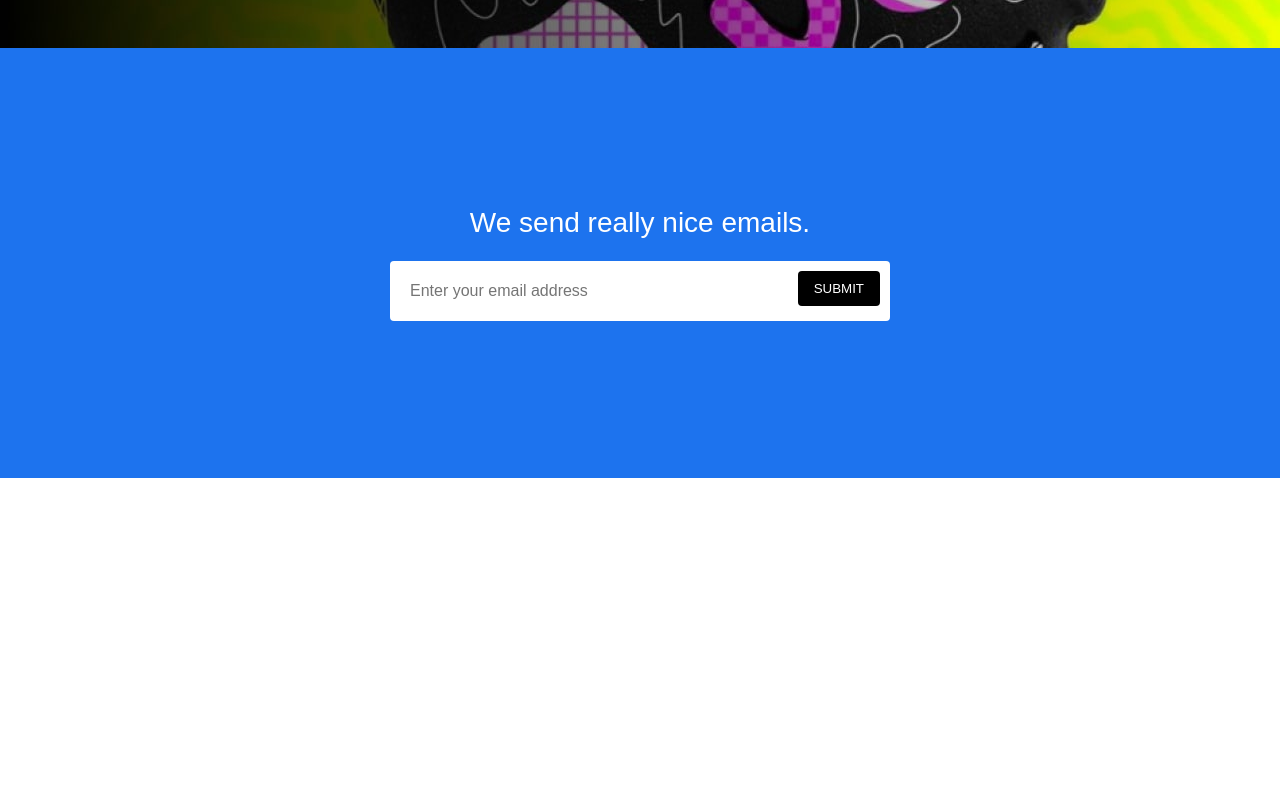
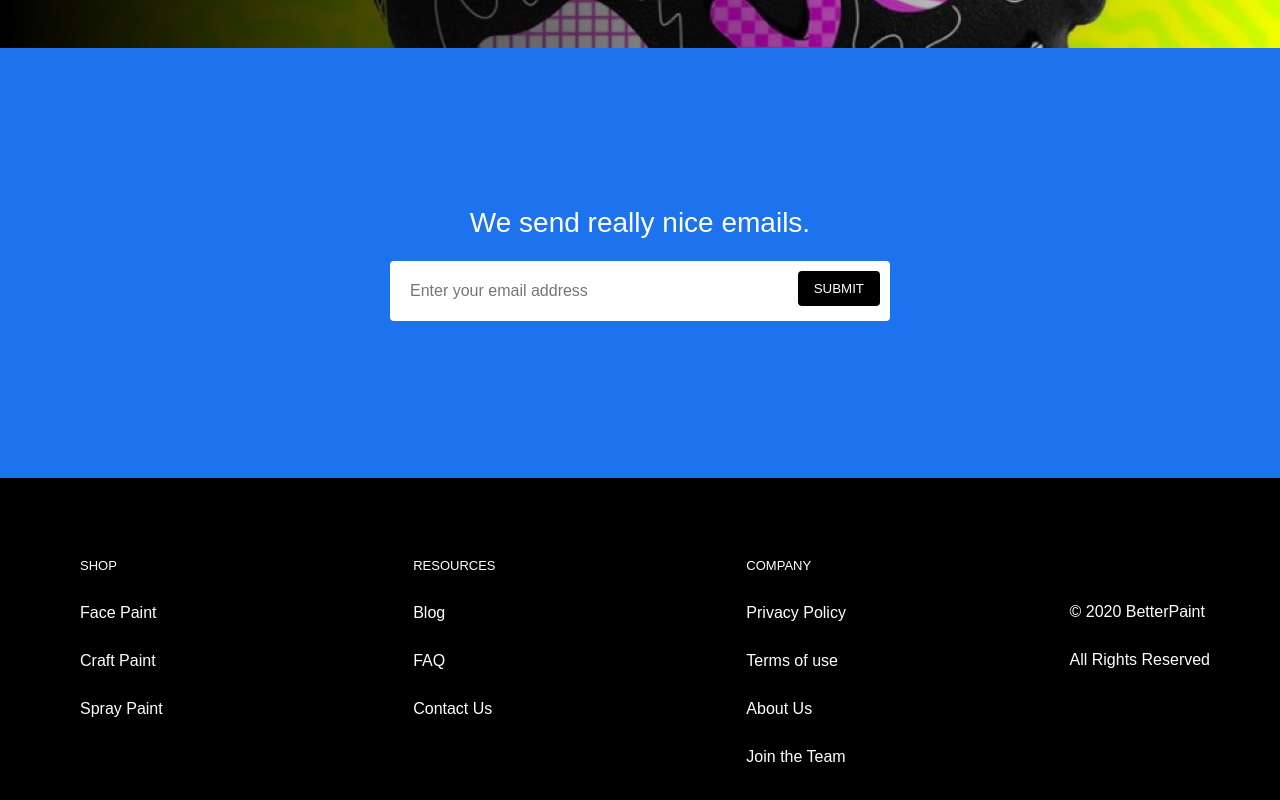
Before and after one commit to josemariogutierrez/landing-page-app, a Next.js app: page / in a window 1280 px wide. Shown: the part 482-1282 px from the top of the page. Before the commit the page ends 960 px from the top, so only its background shows below. Built offline with nearby package versions, Linux system fonts and the light colour scheme; a web font is replaced by a local one.

Commit message:
Add footer section

```diff
--- a/pages/index.js
+++ b/pages/index.js
@@ -1,4 +1,4 @@
-import { Header, Hero, MailForm } from '../sections';
+import { Header, Hero, MailForm, Footer } from '../sections';
 import Head from 'next/head'
 
 const Home = ()=> {
@@ -14,6 +14,7 @@ const Home = ()=> {
         <Header></Header>
         <Hero></Hero>
         <MailForm></MailForm>
+        <Footer></Footer>
       </main>
     </>
   )
--- /dev/null
+++ b/sections/Footer/Footer.js
@@ -0,0 +1,44 @@
+import styles from './Footer.module.scss'
+
+const Footer = () => {
+  return (
+    <footer className={styles.footer}>
+      <div className={`container ${styles.footerRow}`}>
+        <div className={`${styles.footerColumn}`}>
+          <p className={styles.columnTitle}>Shop</p>
+          <ul className={styles.links}>
+            <li className={styles.listItem}><a href="/">Face Paint</a></li>
+            <li className={styles.listItem}><a href="/">Craft Paint</a></li>
+            <li className={styles.listItem}><a href="/">Spray Paint</a></li>
+          </ul>
+        </div>
+        <div className={`${styles.footerColumn}`}>
+          <p className={styles.columnTitle}>Resources</p>
+          <ul className={styles.links}>
+            <li className={styles.listItem}><a href="/">Blog</a></li>
+            <li className={styles.listItem}><a href="/">FAQ</a></li>
+            <li className={styles.listItem}><a href="/">Contact Us</a></li>
+          </ul>
+        </div>
+        <div className={`${styles.footerColumn}`}>
+          <p className={styles.columnTitle}>Company</p>
+          <ul className={styles.links}>
+            <li className={styles.listItem}><a href="/">Privacy Policy</a></li>
+            <li className={styles.listItem}><a href="/">Terms of use</a></li>
+            <li className={styles.listItem}><a href="/">About Us</a></li>
+            <li className={styles.listItem}><a href="/">Join the Team</a></li>
+          </ul>
+        </div>
+        <div className={`${styles.footerLastColumn}`}>
+          <p className={styles.columnTitle}></p>
+          <ul className={styles.links}>
+            <li className={styles.listItem}>© 2020 BetterPaint</li>
+            <li className={styles.listItem}>All Rights Reserved</li>
+          </ul>
+        </div>
+      </div>
+    </footer>
+  )
+}
+
+export default Footer;
--- /dev/null
+++ b/sections/Footer/Footer.module.scss
@@ -0,0 +1,47 @@
+@import "styles/variables.scss";
+@import "styles/mixins.scss";
+
+.footer {
+  background-color: $black-color;
+  min-height: 430px;
+
+  &Row {
+    display: flex;
+    flex-direction: column;
+    padding: 70px 70px 130px;
+
+    @include tablet {
+      flex-direction: row;
+      flex-wrap: wrap;
+    }
+  }
+
+  &Column {
+    flex: 1;
+    padding: 10px;
+  }
+
+  &LastColumn {
+    padding-top: 25px;
+
+    .links {
+      font-family: futura-pt, sans-serif;
+    }
+  }
+}
+
+.columnTitle {
+  font-size: 13px;
+  line-height: 16px;
+  margin: 0 0 15px;
+  text-transform: uppercase;
+}
+
+.links {
+  font-size: 16px;
+  font-family: futura-pt-bold, sans-serif;
+}
+
+.listItem {
+  margin: 30px 0;
+}
--- a/sections/index.js
+++ b/sections/index.js
@@ -1,9 +1,11 @@
 import Header from './Header/Header';
 import Hero from './Hero/Hero';
 import MailForm from './MailForm/MailForm';
+import Footer from './Footer/Footer';
 
 export {
   Header,
   Hero,
-  MailForm
+  MailForm,
+  Footer
 };
```
